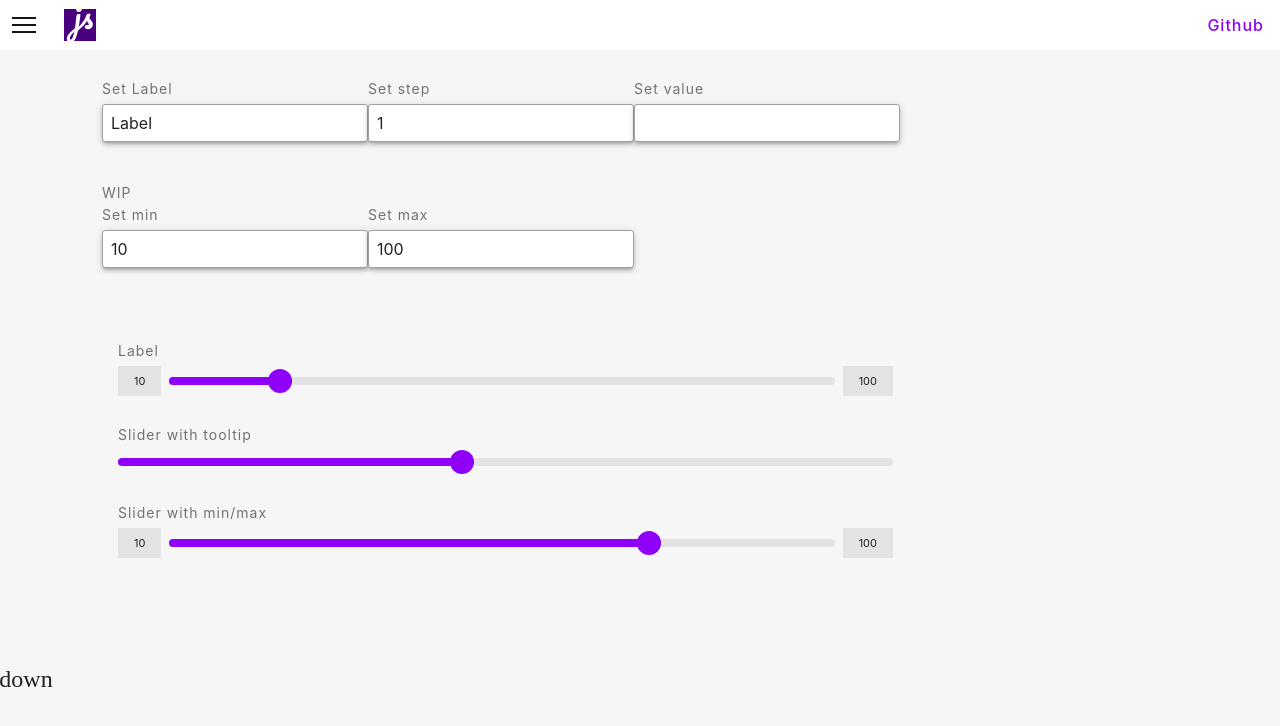
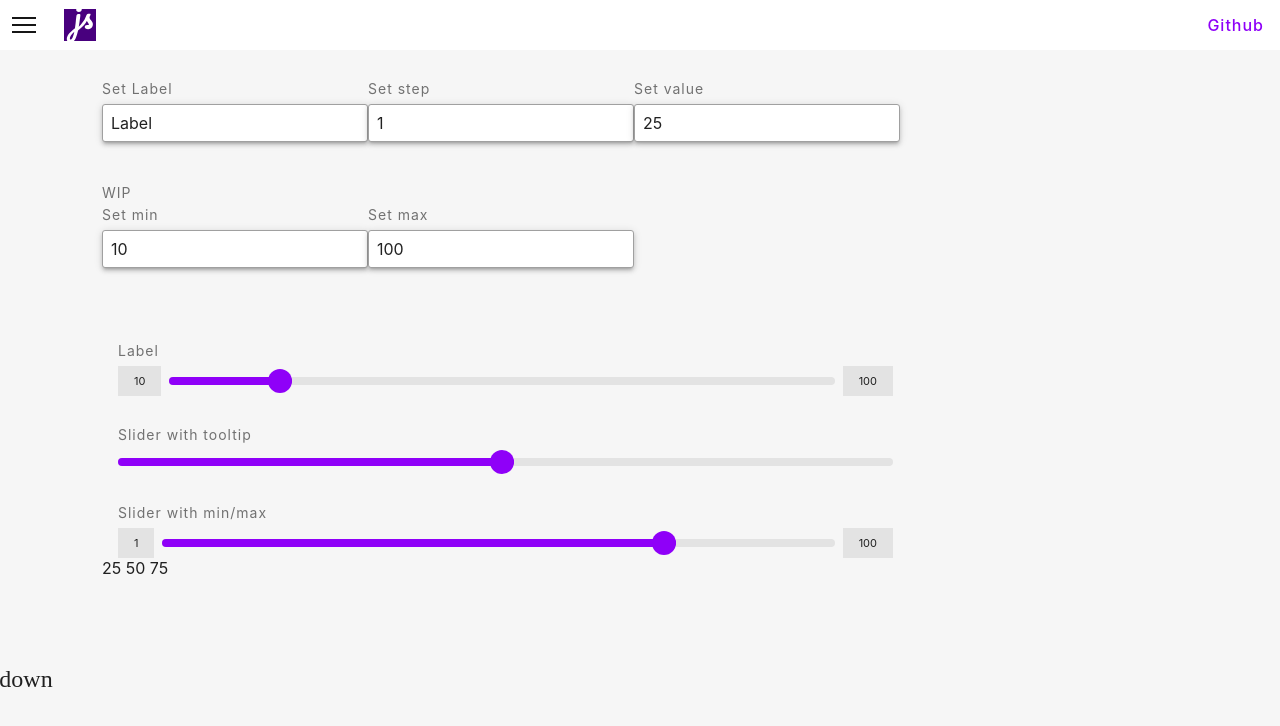
Before and after one commit to strizich/sdui, a Vue app: page /components/slider in a window 1280 px wide. Shown: the top 726 px of the page. Built offline with nearby package versions, Linux system fonts and the light colour scheme.

Commit message:
Moved logic out of tooltip.

```diff
--- a/src/library/components/SdSlider/SdSlider.vue
+++ b/src/library/components/SdSlider/SdSlider.vue
@@ -23,10 +23,11 @@
           <sd-tooltip
             ref="ttip"
             attach-to-parent
-            :active="state.isDragging && showTooltip"
+            :active="state.isDragging"
             :autoOpen="false"
             :show-arrow="false"
             :offset="[0, 8]"
+            v-if="showTooltip"
           >
             <div class="sd--center sd--big">
               {{result}}
@@ -45,8 +46,8 @@
 </template>
 
 <script>
-import { defineComponent, ref, reactive, computed, watchEffect, onMounted, onUnmounted } from 'vue'
-import { SdTooltip, SdLabel } from '@/library'
+import { defineComponent, ref, reactive, computed, watchEffect, onMounted, onUnmounted, watch } from 'vue'
+import { SdLabel, SdTooltip } from '@/library'
 
 export default defineComponent({
   name: 'SdSlider',
@@ -123,22 +124,20 @@ export default defineComponent({
       value = Math.min(Math.max(value, props.min), props.max)
       return value
     }
+    const minMax = (min, value, max) => {
+      return Math.max(min, Math.min(value, max))
+    }
 
     const result = computed(() => {
       const currentValue = Math.round(props.min + state.pctComplete * (props.max - props.min))
       const quantize = Math.round(currentValue / props.step) * props.step
       if (currentValue !== props.max && currentValue !== props.min) {
-        emit('update:value', clampValue(quantize))
+        return minMax(props.min, clampValue(quantize), props.max)
       }
+      return minMax(props.min, currentValue, props.max)
+    })
+    // Alot of repeated code here that can be split into reuseable functions.
 
-      emit('update:value', clampValue(currentValue))
-      return currentValue
-    })
-
-    // Alot of repeated code here that can be split into reuseable functions.
-    const minMax = (min, value, max) => {
-      return Math.max(min, Math.min(value, max))
-    }
     const handleMove = (e) => {
       const { clientX } = e
       state.x = Math.max(0, Math.min(clientX - state.dragStartX, state.maxX))
@@ -204,10 +203,14 @@ export default defineComponent({
         state.init = true
         state.maxX = Math.round(state.rootWidth)
         state.pctComplete = minMax(0, state.x / state.rootWidth, 1)
-        state.initX = Math.round((props.value - props.min) / (props.max - props.min) * state.rootWidth)
+        state.initX = minMax(0, Math.round((props.value - props.min) / (props.max - props.min) * state.rootWidth), state.rootWidth)
         slider.value.addEventListener('touchstart', onTouchStart)
         slider.value.addEventListener('mousedown', onMouseDown)
       }
+    })
+
+    watch(() => result.value, (newValue) => {
+      emit('update:value', newValue)
     })
 
     const setElementBounds = () => {
@@ -239,8 +242,7 @@ export default defineComponent({
       thumbClass,
       state,
       thumbTrackStyle,
-      result,
-      clampValue
+      result
     }
   }
 })
--- a/src/views/DemoSlider.vue
+++ b/src/views/DemoSlider.vue
@@ -4,7 +4,7 @@
     <sd-fieldset>
       <sd-field label="Set Label" type="text" v-model="label"/>
       <sd-field label="Set step" type="number" v-model.number="step"/>
-      <sd-field label="Set value" type="number" v-model.number="value"/>
+      <sd-field label="Set value" type="number" v-model.number="value1"/>
     </sd-fieldset>
     <sd-fieldset title="WIP">
       <sd-field label="Set min" type="number" v-model.number="min"/>
@@ -25,22 +25,17 @@
       <sd-slider
         show-tooltip
         label="Slider with tooltip"
-        :min="min"
-        :max="max"
-        :step="step"
         v-model:value="value2"
       />
     </div>
     <div class="demo-slider__wrapper">
       <sd-slider
         label="Slider with min/max"
-        :min="min"
-        :max="max"
-        :step="step"
         show-indicators
         v-model:value="value3"
       />
     </div>
+    {{value1}} {{value2}} {{value3}}
   </sd-container>
   </div>
 </template>
@@ -55,8 +50,8 @@ export default defineComponent({
   setup () {
     const slider = reactive({
       label: 'Label',
+      step: 1,
       min: 10,
-      step: 1,
       max: 100,
       value1: 25,
       value2: 50,
```
